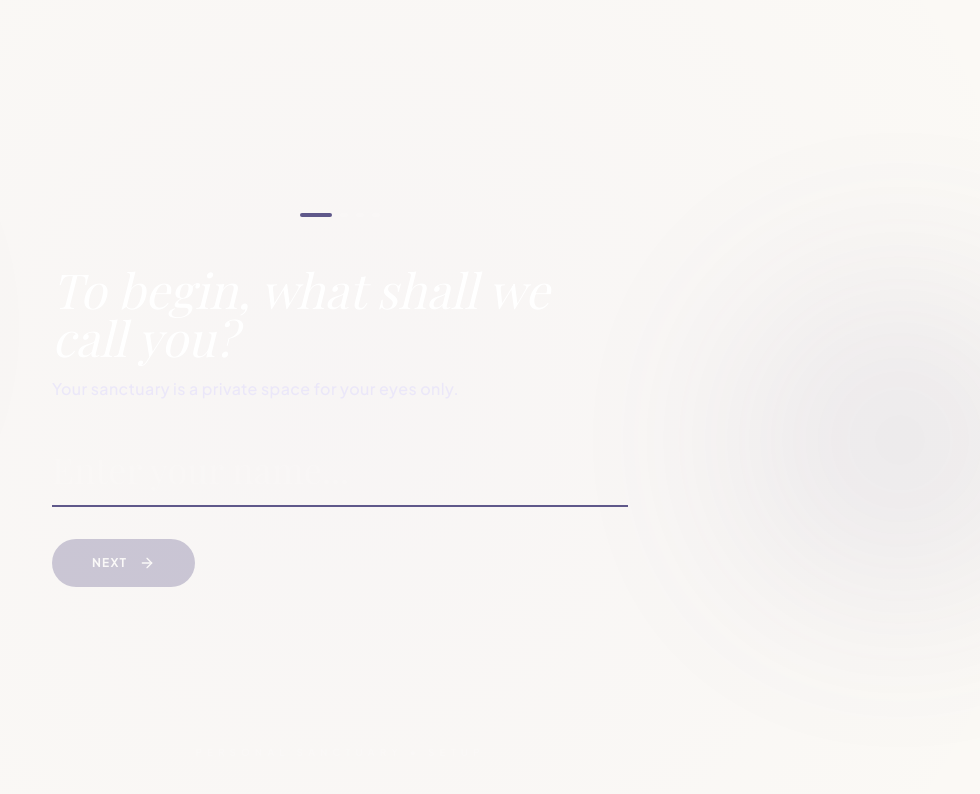
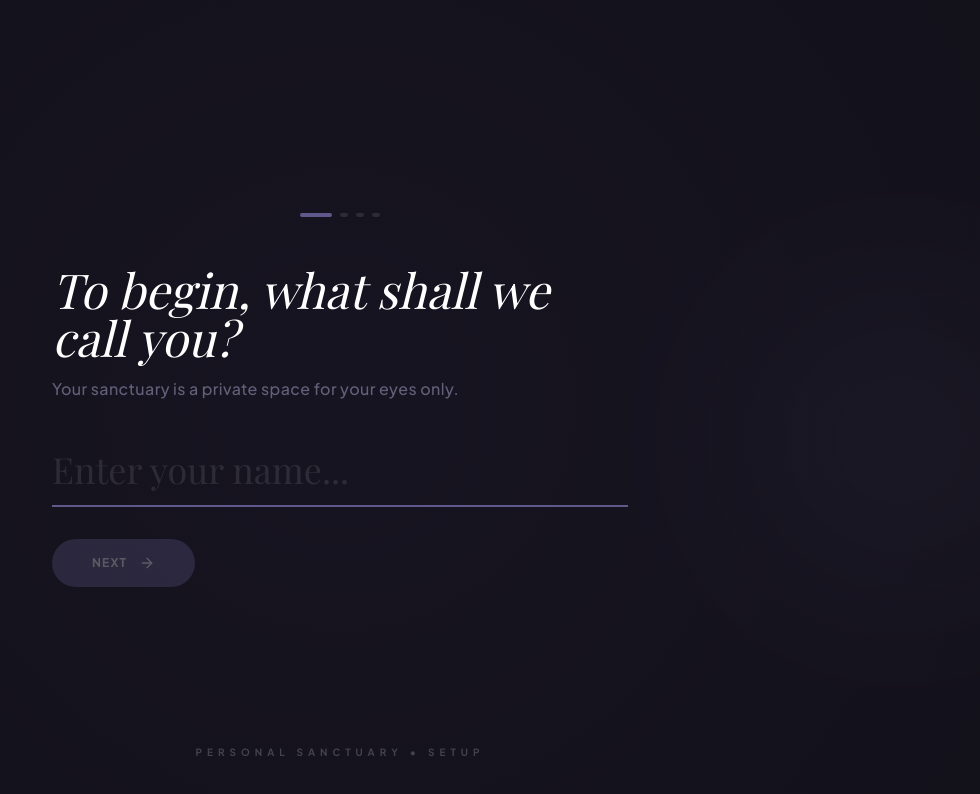
Before and after one commit to arise9643-star/Reflect-frontend, a React (Vite) app: page / in a window 1280 px wide. Both pictures are taken after a click on the button "Enter Sanctuary". Shown: the top 794 px of the page, without its empty margins (300-1280 px from the left). Built offline with nearby package versions, Linux system fonts and the light colour scheme; a web font is replaced by a local one.

Commit message:
fix onboarding background

```diff
--- a/src/App.tsx
+++ b/src/App.tsx
@@ -232,7 +232,7 @@ const OnboardingView = () => {
   ];
 
   return (
-    <div className="min-h-screen bg-ivory flex flex-col items-center justify-center px-6 py-12 relative overflow-hidden">
+    <div className="min-h-screen bg-[#13111a] flex flex-col items-center justify-center px-6 py-12 relative overflow-hidden">
       <div className="absolute top-0 left-0 w-full h-full opacity-30 pointer-events-none" style={{ background: 'radial-gradient(circle at 50% 50%, rgba(138, 120, 255, 0.1) 0%, transparent 100%)' }} />
       <div className="absolute top-1/4 -left-20 w-64 h-64 bg-lavender-500 rounded-full blur-[100px] opacity-10" />
       <div className="absolute bottom-1/4 -right-20 w-80 h-80 bg-lavender-500 rounded-full blur-[100px] opacity-10" />
```
